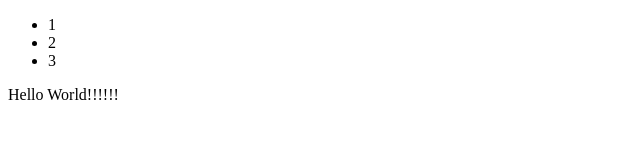
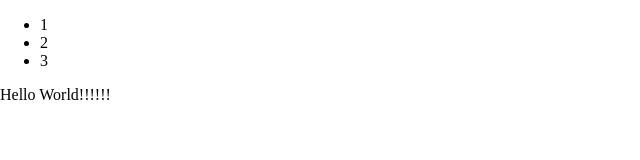
Before and after one commit to Vova0410/Fe19, a plain HTML site: page index.html in a window 1280 px wide. Shown: the full height of the page, 0-640 px from the left. Drawn offline with Linux system fonts and the light colour scheme.

Commit message:
first commit

```diff
--- a/index.html
+++ b/index.html
@@ -3,14 +3,18 @@
 <head>
     <meta charset="UTF-8">
     <title>GIT</title>
+    <link rel="stylesheet" href="style.css">
 </head>
 <body>
+<div class="wrapper">
     <ul>
         <li>1</li>
         <li>2</li>
         <li>3</li>
     </ul>
+
+
     <p>Hello World!!!!!!</p>
-<div class="wrapper"></div>
+</div>
 </body>
 </html>
--- a/style.css
+++ b/style.css
@@ -0,0 +1,11 @@
+body {
+    margin: 0;
+    padding: 0;
+}
+
+
+.wrapper {
+    width: 100 px;
+    height: 100 px;
+    background-color: #blue;
+}
```
Lines whose indentation alone changed are shown as unchanged.
